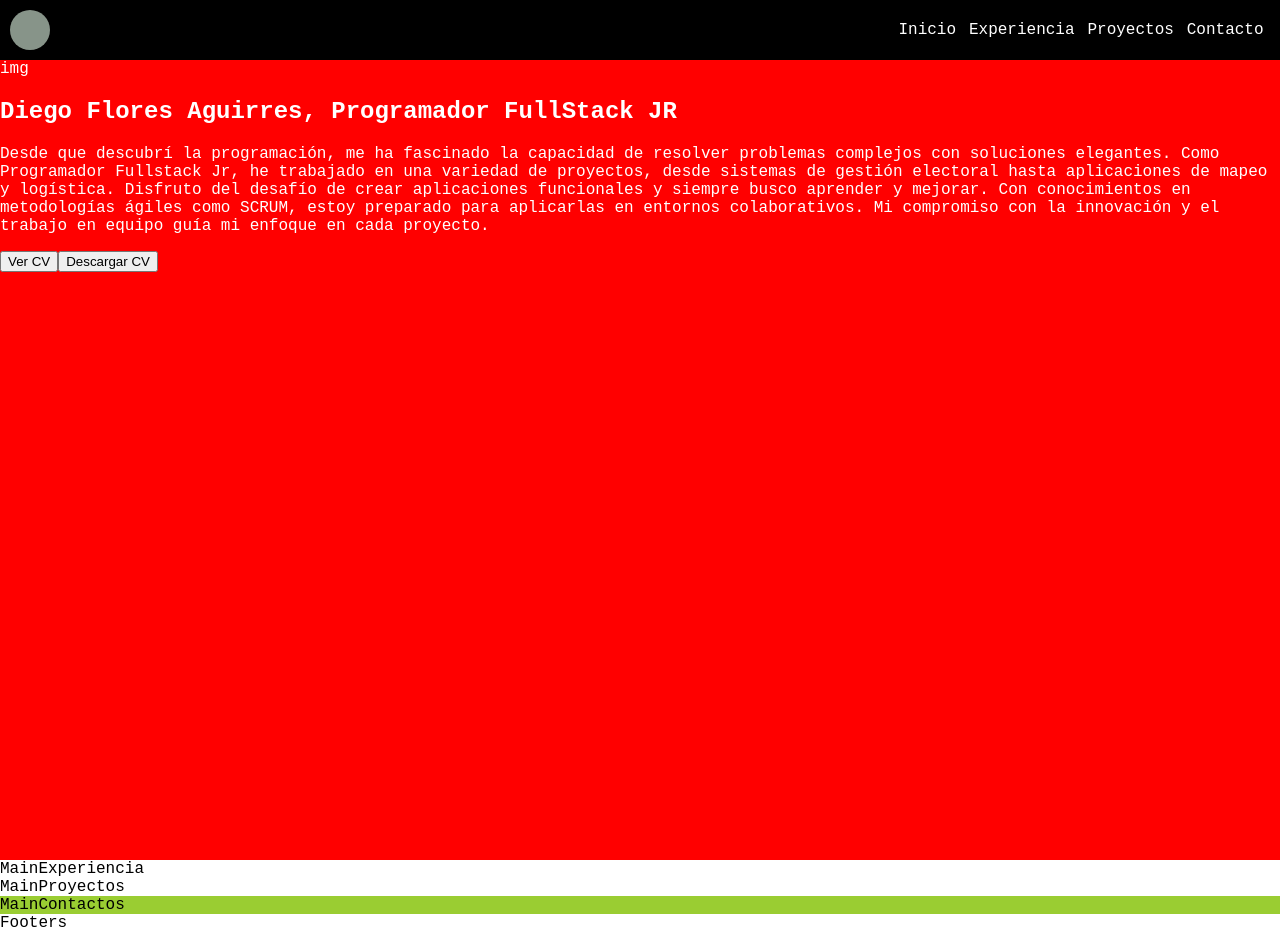
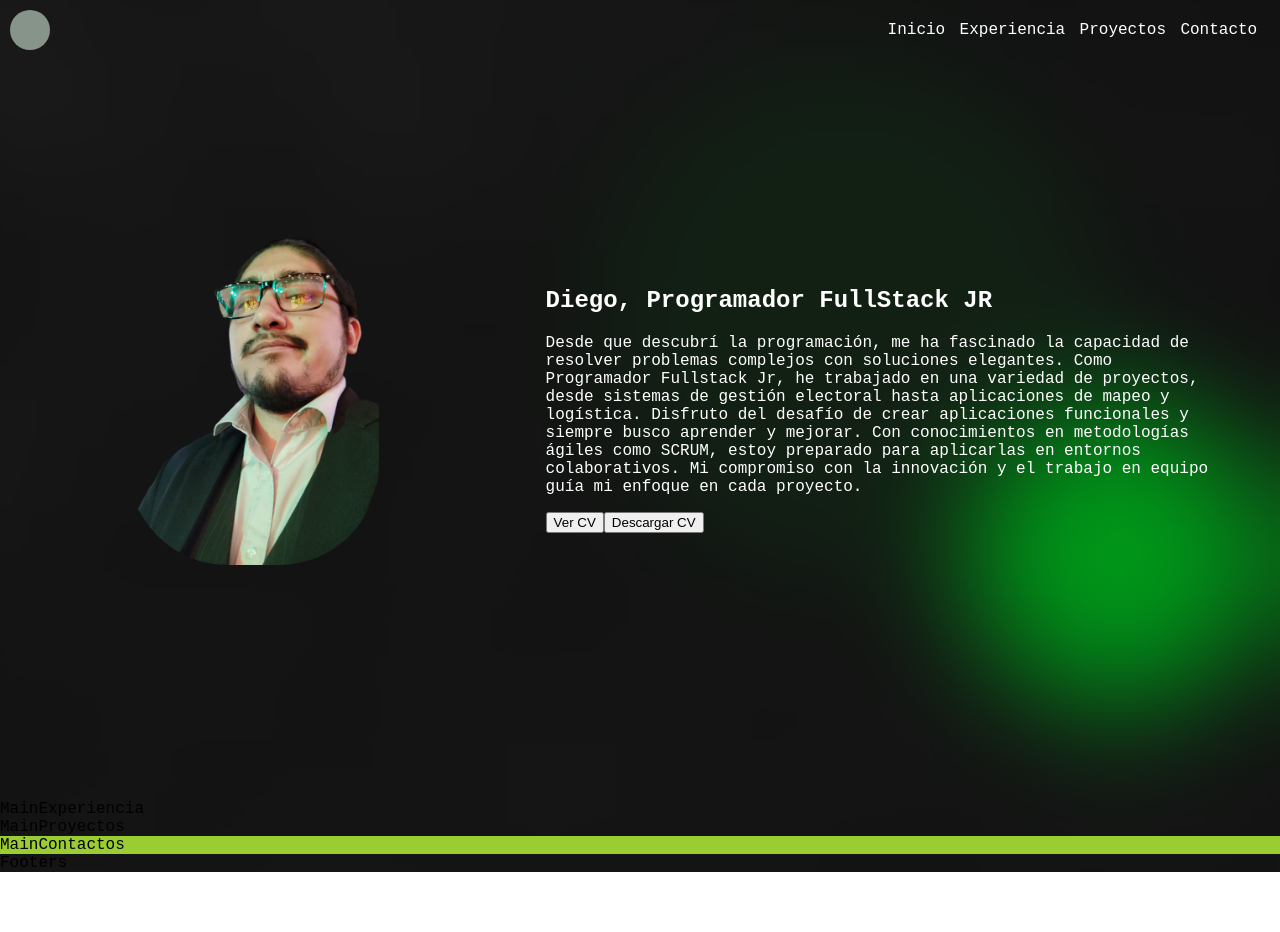
Before and after one commit to DiegoF23/porfolio2024, a React (Vite) app: page / in a window 1280 px wide. After the commit the page ends 872 px from the top, so only its background shows below. Built offline with nearby package versions, Linux system fonts and the light colour scheme.

Commit message:
Home design

```diff
--- a/src/components/Headers/Headers.jsx
+++ b/src/components/Headers/Headers.jsx
@@ -6,8 +6,10 @@ export const Headers = () => {
   return (
     <>
         <div className='Headers'> {/*   contenedor principal para ordenar en headers */}
+           <div className='BodyHeaders'>
             <Perfil/>
             <NavBar/>
+           </div>
         </div>
     </>
   )
--- a/src/components/Headers/NavBar.jsx
+++ b/src/components/Headers/NavBar.jsx
@@ -7,7 +7,7 @@ const NavBar = () => {
   return (
     <nav className='navBar'>
         {routes.map((route,index)=>(
-            <Link className='navBarLink' to={route.path}>{route.name}</Link>
+            <Link key={index} className='navBarLink' to={route.path}>{route.name}</Link>
         ))}
     </nav>
   )
--- a/src/components/Main/MainHome/ImgBinario.jsx
+++ b/src/components/Main/MainHome/ImgBinario.jsx
@@ -1,10 +1,13 @@
 import React from "react";
 import '../../../css/Main/MainInicio/ImgBinario.css'
+import PerfilImg from '../../../assets/images/imgPerfil.png'
 const ImgBinario = () => {
   return (
-    <div>
-     img
-    </div>
+    <>
+     <img src={PerfilImg} alt="" />
+    </>
+
+
   );
 };
 
--- a/src/components/Main/MainHome/MainHome.jsx
+++ b/src/components/Main/MainHome/MainHome.jsx
@@ -8,10 +8,14 @@ import '../../../css/Main/MainInicio/MainHome.css'
 const MainHome = () => {
   return (
     <div className='MainHome'>
-      <ImgBinario/>
-      <Perfil/>
+      <div className='contenedorimg'>
+        <ImgBinario/>
+      </div>
+      <div className='contenedordescripcion'>
+        <Perfil/>
       <ButtonViewCv/>
       <ButtonDownloadCv/>
+      </div>
     </div>
   )
 }
--- a/src/components/Main/MainHome/Perfil.jsx
+++ b/src/components/Main/MainHome/Perfil.jsx
@@ -1,10 +1,13 @@
 import React from "react";
 import { Descripcion } from "../../../constants/Perfil";
+import '../../../css/Main/MainInicio/Perfil.css'
+
 const Perfil = () => {
   return (
     <>
-      <h1>Diego Flores Aguirres, Programador FullStack JR</h1>
-      <p>{Descripcion}</p>
+    <div className="ContenedorPerfil"><h1>Diego, Programador FullStack JR</h1>
+      <p>{Descripcion}</p></div>
+
     </>
   );
 };
--- a/src/css/Headers/Headers.css
+++ b/src/css/Headers/Headers.css
@@ -1,6 +1,10 @@
 .Headers{
-    background-color: #000000;
-    display: flex;
+    padding: 10px;
+    position: fixed;
+    width: 100%;
+}
+
+.BodyHeaders{
+    display:flex;
     justify-content: space-between;
-    padding: 10px;
 }
--- a/src/css/Headers/Navbar.css
+++ b/src/css/Headers/Navbar.css
@@ -4,7 +4,7 @@
     align-items: center;
     width: 30%;
     font-size: 100%;
-
+    padding-right: 2%;
 }
 
 .navBarLink{
--- a/src/css/Main/MainInicio/ImgBinario.css
+++ b/src/css/Main/MainInicio/ImgBinario.css
@@ -1 +1,6 @@
-/* styles.css */
+img{
+
+    width: 60%;
+    border-radius: 100px;
+
+}
--- a/src/css/Main/MainInicio/MainHome.css
+++ b/src/css/Main/MainInicio/MainHome.css
@@ -1,5 +1,15 @@
 .MainHome{
-    background-color: rgb(255, 0, 0);
     color: white;
-    height: 100vh
-    }
+    height: 100vh;
+    display:flex;
+    align-items: center;
+}
+
+.contenedorimg{
+    margin-left: 10% ;
+}
+
+.contenedordescripcion{
+    margin-right: 5%;
+    width: 150%;
+}
--- a/src/css/Main/Raiz/Main.css
+++ b/src/css/Main/Raiz/Main.css
@@ -1,4 +1,6 @@
 body{
     margin: 0;
     font-family: 'Courier New', Courier, monospace;
+    background-image: url(../../../assets/images/fondo.png) ;
+    background-size: cover;
 }
```
Also changed, not shown: src/assets/images/fondo.png (added), src/assets/images/imgPerfil.png (added), src/css/Main/MainInicio/Perfil.css (added).
